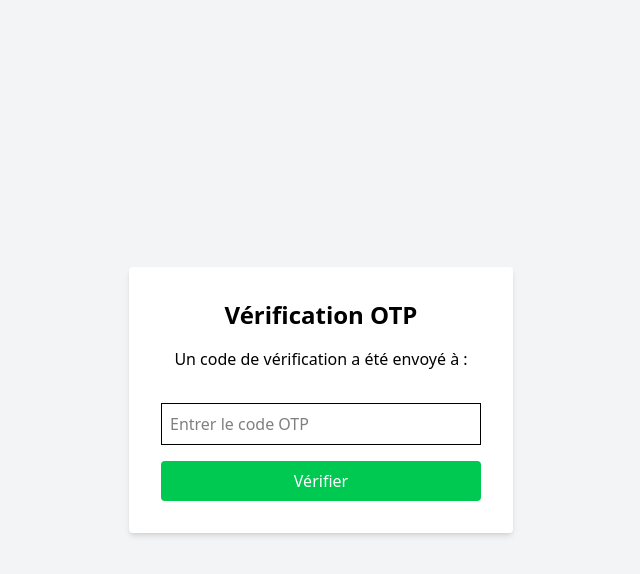
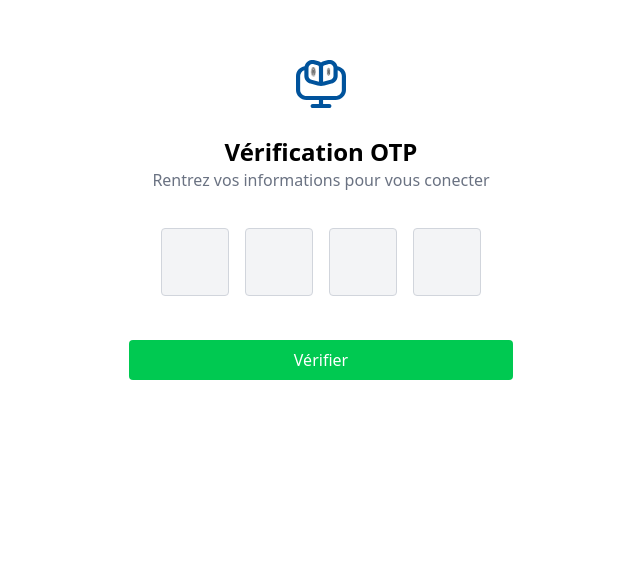
Before and after one commit to Worketyamo-Students/aws-labs-fred, a React (Vite) app in the folder vite-project/: page /otp in a window 1280 px wide. Shown: the top 574 px of the page, without its empty margins (319-959 px from the left). Built offline with nearby package versions, Linux system fonts and the light colour scheme.

Commit message:
verification OTP

```diff
--- a/vite-project/pages/OtpPage.tsx
+++ b/vite-project/pages/OtpPage.tsx
@@ -1,22 +1,65 @@
+import { useState, useRef } from 'react';
 import { useLocation } from 'react-router-dom';
+import icon from '../src/assets/Clip path group.svg'
 
 const OtpPage = () => {
   const location = useLocation();
   const email = location.state?.email || '';
 
+  const [otp, setOtp] = useState(['', '', '', '']);
+  const inputRefs = useRef<Array<HTMLInputElement | null>>([]);
+
+  const handleChange = (index: number, value: string) => {
+    if (/^\d?$/.test(value)) {
+      const newOtp = [...otp];
+      newOtp[index] = value;
+      setOtp(newOtp);
+
+      if (value && index < 3) {
+        inputRefs.current[index + 1]?.focus();
+      }
+    }
+  };
+
+  const handleKeyDown = (index: number, e: React.KeyboardEvent) => {
+    if (e.key === 'Backspace' && !otp[index] && index > 0) {
+      inputRefs.current[index - 1]?.focus();
+    }
+  };
+
+  const handleSubmit = () => {
+    const fullOtp = otp.join('');
+    console.log('OTP complet saisi :', fullOtp);
+  };
+
   return (
-    <div className="min-h-screen flex items-center justify-center bg-gray-100">
-      <div className="bg-white p-8 rounded shadow-md w-full max-w-sm text-center">
-        <h2 className="text-2xl font-bold mb-4">Vérification OTP</h2>
-        <p className="mb-4">Un code de vérification a été envoyé à :</p>
-        <p className="text-blue-600 font-semibold">{email}</p>
+    <div className=" m-9 p-6 flex items-center justify-center">
+      <div className="rounded w-full max-w-sm text-center flex gap-7 flex-col justify-center items-center">
+        <img src={icon} alt="" className='h-12'/>
+        <div className='flex flex-col gap-0'>
+            <h2 className="text-2xl font-bold">Vérification OTP</h2>
+            <p className="text-gray-500">Rentrez vos informations pour vous conecter</p>
+        </div>
+        <div className="flex justify-center gap-4 mb-4 mt-2 w-full ">
+          {otp.map((digit, index) => (
+            <input
+              key={index}
+              type="text"
+              inputMode="numeric"
+              maxLength={1}
+              value={digit}
+              onChange={(e) => handleChange(index, e.target.value)}
+              onKeyDown={(e) => handleKeyDown(index, e)}
+              ref={(el) => (inputRefs.current[index] = el)}
+              className="w-17 h-17 text-center border-1 border-gray-300 bg-gray-100 rounded text-xl focus:outline-none focus:ring-2 focus:ring-blue-400"
+            />
+          ))}
+        </div>
 
-        <input
-          type="text"
-          placeholder="Entrer le code OTP"
-          className="border p-2 w-full mt-4"
-        />
-        <button className="bg-green-500 text-white px-4 py-2 rounded hover:bg-green-600 w-full mt-4">
+        <button
+          onClick={handleSubmit}
+          className="bg-green-500 text-white px-4 py-2 rounded hover:bg-green-600 w-full"
+        >
           Vérifier
         </button>
       </div>
--- a/vite-project/pages/SignupPage.tsx
+++ b/vite-project/pages/SignupPage.tsx
@@ -2,7 +2,7 @@
 import { useNavigate } from 'react-router-dom';
 import { useState } from 'react';
 import type { FormEvent } from 'react';
-import icon from '../public/Clip path group.svg'
+import icon from '../src/assets/Clip path group.svg'
 
   const SignupPage = () => {
   const [email, setEmail] = useState('');
@@ -14,11 +14,10 @@ import icon from '../public/Clip path group.svg'
     console.log('Email:', email);
     console.log('Password:', password);
     navigate('/otp', { state: { email } });
-    // Appeler ici une API pour envoyer les infos ou passer à l'étape OTP
   };
 
   return (
-    <div className="flex items-center justify-center m-5 p-5">
+    <div className="flex flex-col items-center justify-center m-5 p-5">
       <form
         onSubmit={handleSubmit}
         className=" p-8 w-full flex justify-center gap-9 items-center flex-col"
@@ -26,7 +25,7 @@ import icon from '../public/Clip path group.svg'
         <img src={icon} alt="" className='h-10' />
         <div className='flex flex-col items-center justify-center w-full '>
             <h2 className="text-2xl font-bold ">Creation de compte</h2>
-            <p className='text-[15px] text-gray-500'>Rentree vos informations pour créer votre compte</p>
+            <p className='text-[15px] text-gray-500 text-center'>Rentree vos informations pour créer votre compte</p>
         </div>
         <div>
             <label htmlFor="" className='font-bold'>Email</label>
@@ -63,10 +62,19 @@ import icon from '../public/Clip path group.svg'
                 >
                 Créer le compte
             </button>
+
+            <div className='flex items-center justify-center text-center'>
+                <p className='text-gray-500'>By clicking continue you agree to our <span className='underline cursor-pointer'>Terms of Service</span> and <span className='underline cursor-pointer'>Privacy Plolicy</span></p>
+            </div>
         </div>
         </div>
-
       </form>
+       <div className='flex items-centerh-20 w-full justify-center m-4 p-3 gap-2'>
+        <div className='h-[5px] w-1/4 rounded-2xl bg-orange-300'></div>
+        <div className='h-[5px] w-1/4 rounded-2xl bg-gray-200'></div>
+        <div className='h-[5px] w-1/4 rounded-2xl bg-gray-200'></div>
+        <div className='h-[5px] w-1/4 rounded-2xl bg-gray-200'></div>
+      </div>
     </div>
   );
 };
```
Also changed, not shown: vite-project/src/assets/Clip path group.svg (renamed from vite-project/public/Clip path group.svg), vite-project/src/assets/images 2.svg (renamed from vite-project/public/images 2.svg).
